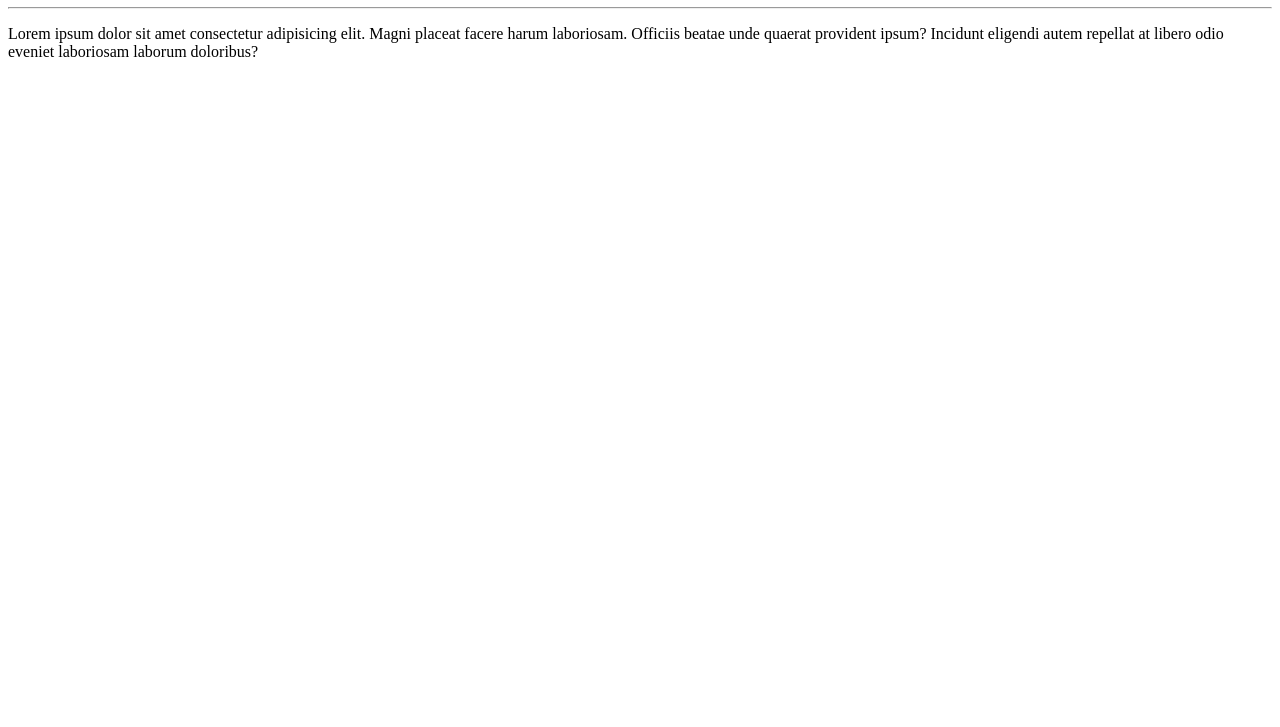
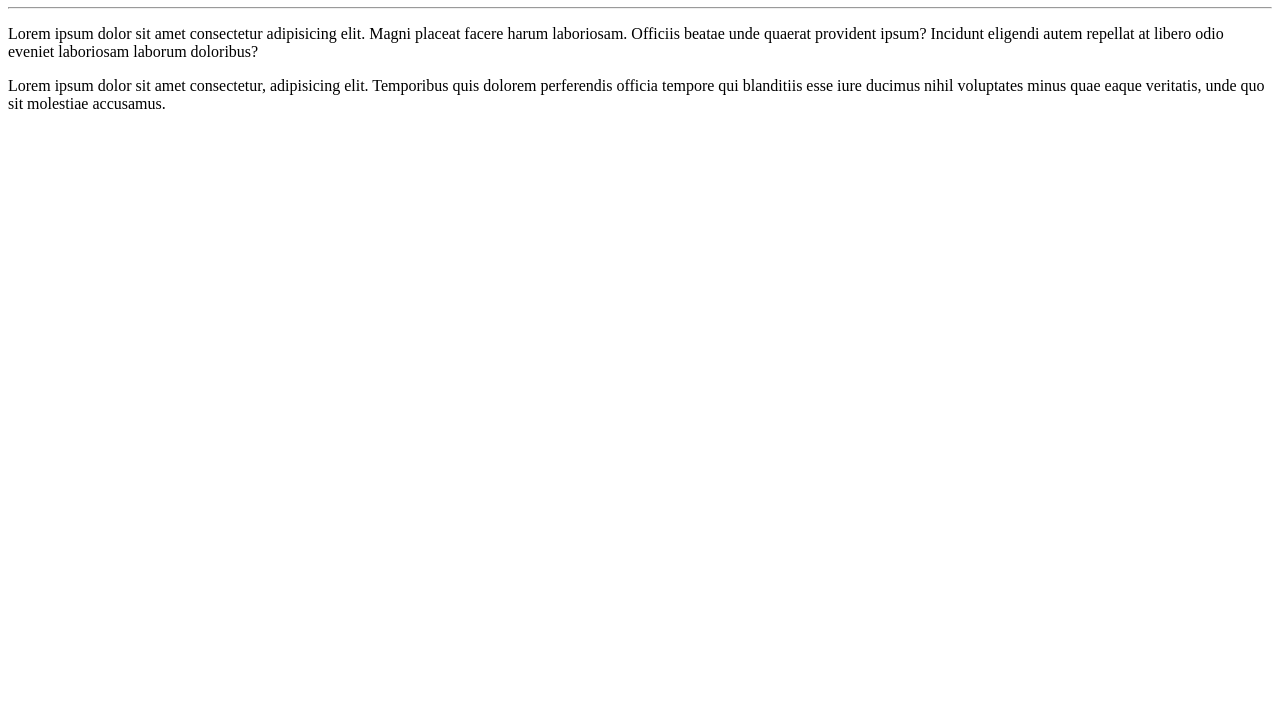
Before and after one commit to ArthurAS07/Ola-Mundo, a plain HTML site: page site-exemplo/index.html in a window 1280 px wide. Shown: the part 73-800 px from the top of the page. Drawn offline with Linux system fonts and the light colour scheme.

Commit message:
Adicionei um parágrafo

```diff
--- a/site-exemplo/index.html
+++ b/site-exemplo/index.html
@@ -9,5 +9,6 @@
     <h1>Olá, mundo</h1>
     <hr>
     <p>Lorem ipsum dolor sit amet consectetur adipisicing elit. Magni placeat facere harum laboriosam. Officiis beatae unde quaerat provident ipsum? Incidunt eligendi autem repellat at libero odio eveniet laboriosam laborum doloribus?</p>
+    <p>Lorem ipsum dolor sit amet consectetur, adipisicing elit. Temporibus quis dolorem perferendis officia tempore qui blanditiis esse iure ducimus nihil voluptates minus quae eaque veritatis, unde quo sit molestiae accusamus.</p>
 </body>
 </html>
```
